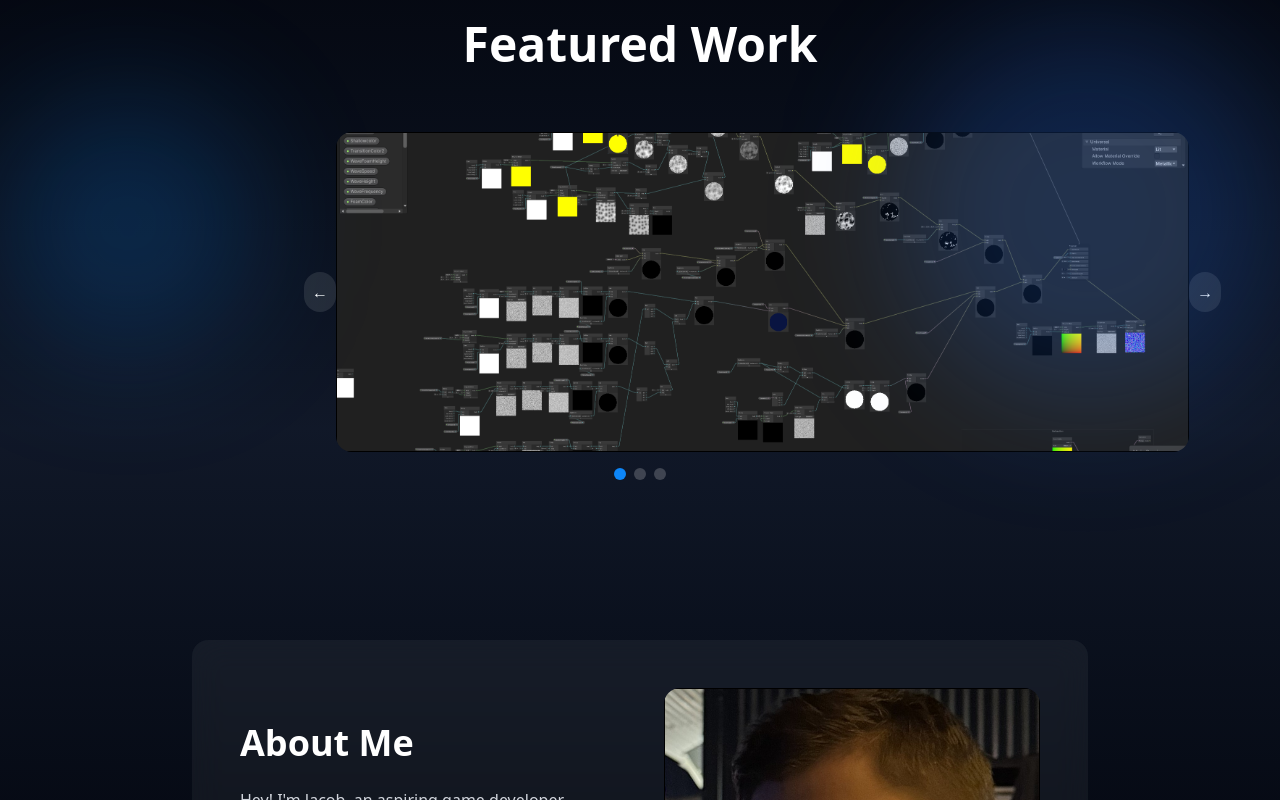
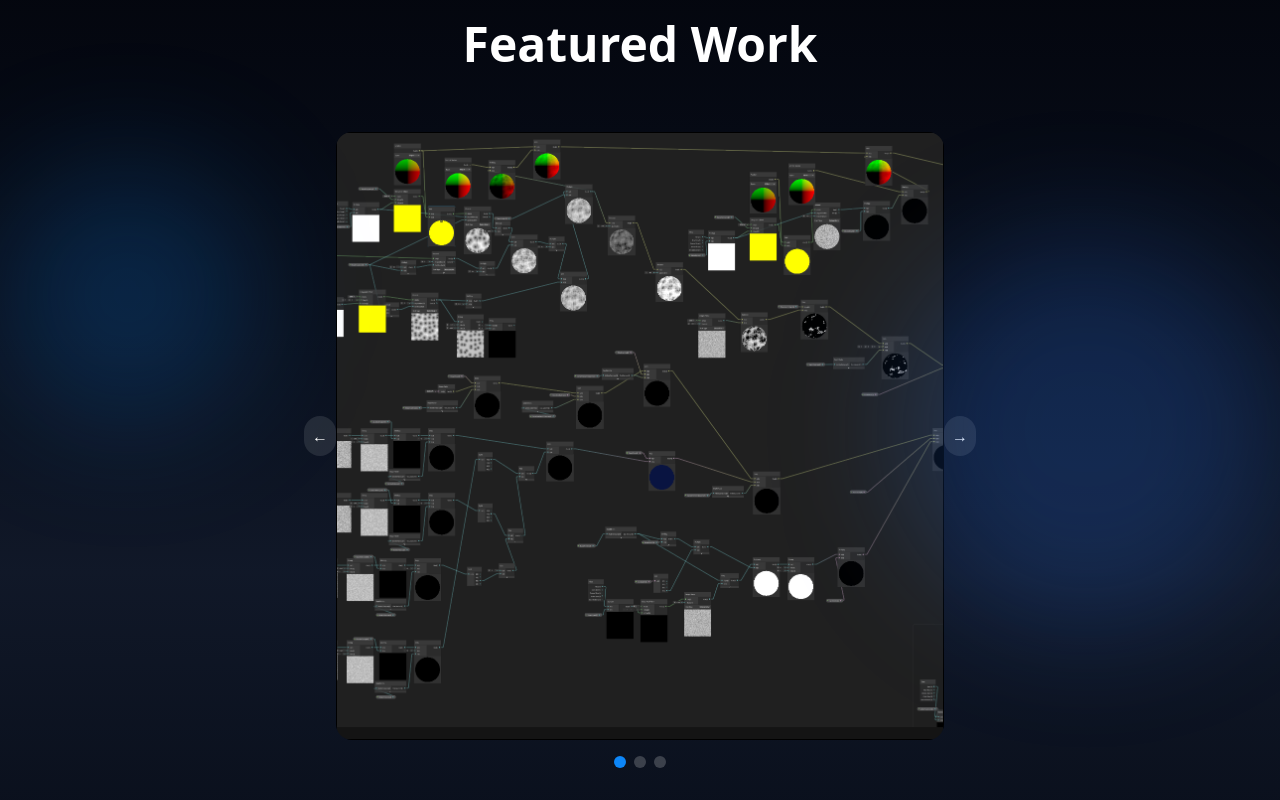
Before and after one commit to Realbitters1765/ActualPortfolioWebsite, a Next.js app: page / in a window 1280 px wide. Shown: the part 860-1660 px from the top of the page. Built offline with nearby package versions, Linux system fonts and the light colour scheme.

Commit message:
Update page.tsx

```diff
--- a/app/page.tsx
+++ b/app/page.tsx
@@ -116,8 +116,8 @@ export default function Page() {
                 &#8592;
               </button>
               <div className="flex-1 flex justify-center">
-                <div className="group relative w-full max-w-3xl md:max-w-4xl lg:max-w-5xl">
-                  <div className="relative overflow-hidden rounded-2xl aspect-[16/9] md:aspect-[16/7] lg:aspect-[16/6]" style={{ minHeight: '320px' }}>
+                <div className="group relative w-full max-w-xl md:max-w-2xl lg:max-w-3xl">
+                  <div className="relative overflow-hidden rounded-2xl aspect-square" style={{ minHeight: '400px' }}>
                     <Image
                       src={featuredCards[carouselIndex].image}
                       alt={featuredCards[carouselIndex].alt}
```
